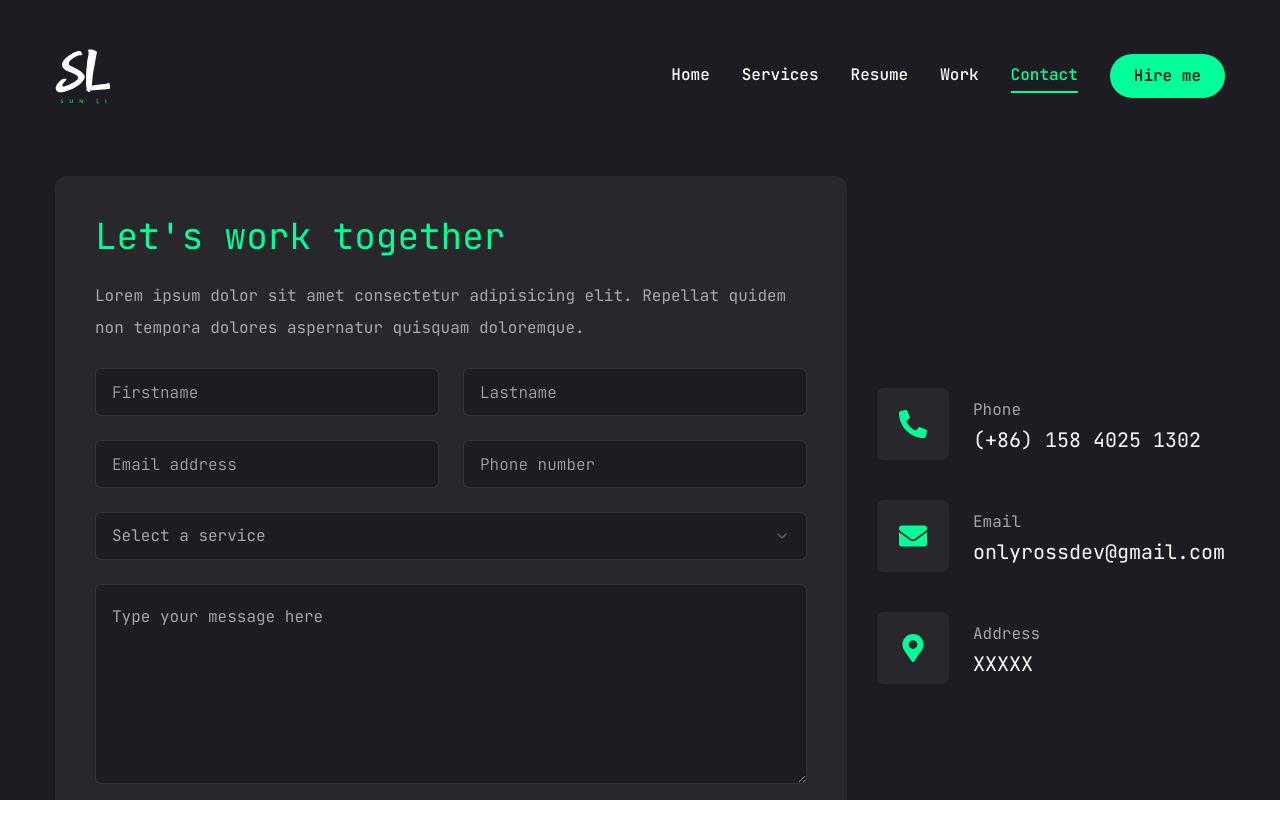
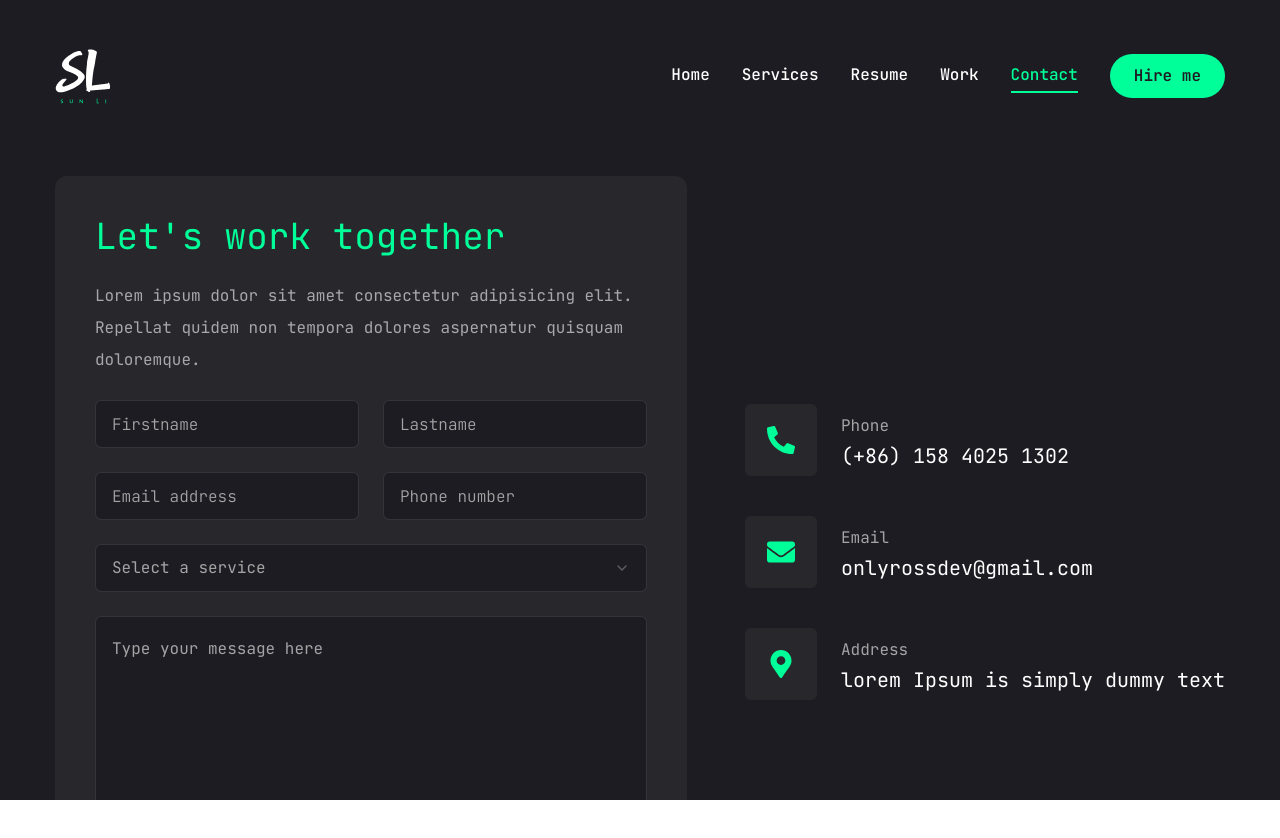
Before and after one commit to higordev223/portfolio-template, a Next.js app: page /contact in a window 1280 px wide. Shown: the top 838 px of the page. Built offline with nearby package versions, Linux system fonts and the light colour scheme.

Commit message:
Contact page done

```diff
--- a/app/contact/page.jsx
+++ b/app/contact/page.jsx
@@ -15,7 +15,6 @@ import {
 } from '@/components/ui/select';
 
 import { FaPhoneAlt, FaEnvelope, FaMapMarkerAlt } from 'react-icons/fa';
-import { Description } from '@radix-ui/react-dialog';
 
 const info = [
   {
@@ -31,7 +30,7 @@ const info = [
   {
     icon: <FaMapMarkerAlt />,
     title: 'Address',
-    description: 'XXXXX',
+    description: 'lorem Ipsum is simply dummy text',
   },
 ];
 
@@ -47,7 +46,7 @@ const Contact = () => {
       <div className='container mx-auto'>
         <div className='flex flex-col xl:flex-row gap-[30px]'>
           {/* form */}
-          <div className='xl:h-[54%] order-2 xl:order-none'>
+          <div className='xl:w-[54%] order-2 xl:order-none'>
             <form className='flex flex-col gap-6 p-10 bg-[#27272c] rounded-xl'>
               <h3 className='text-4xl text-accent'>Let&apos;s work together</h3>
               <p className='text-white/60'>
```
